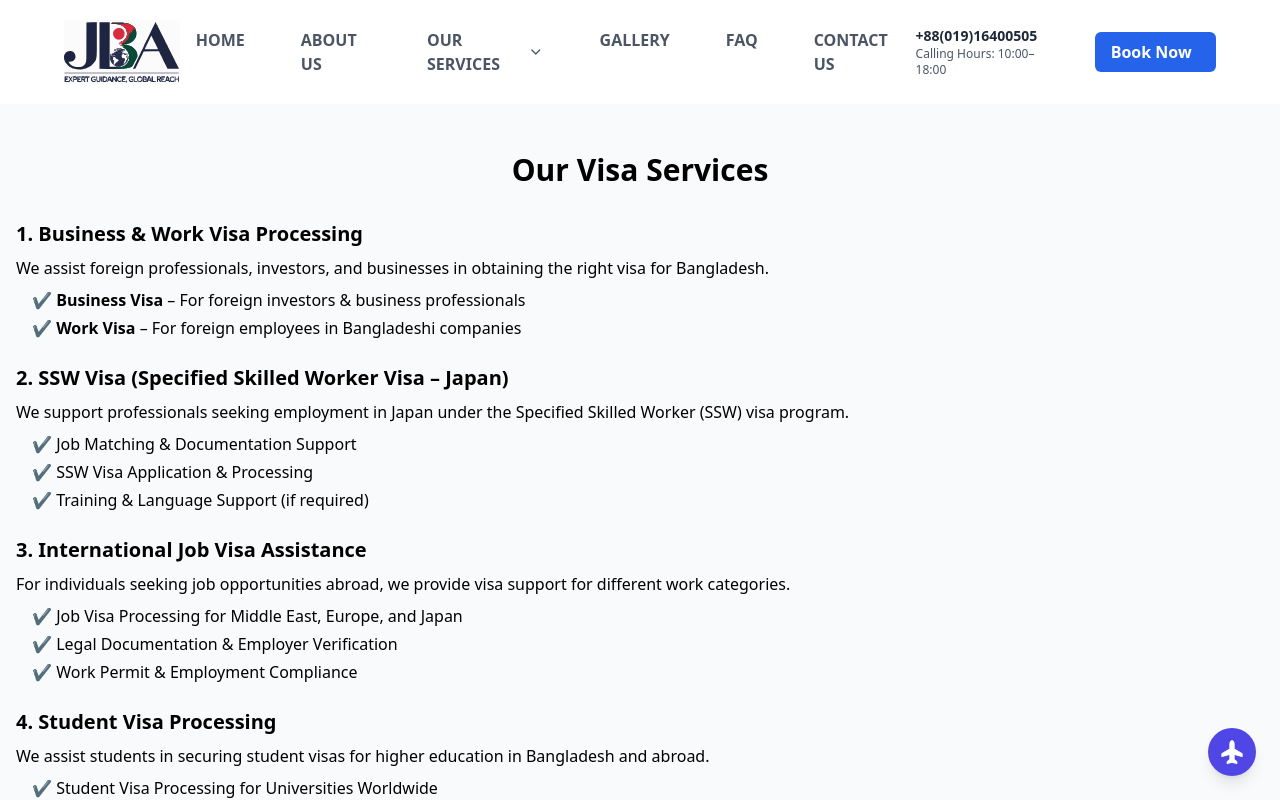
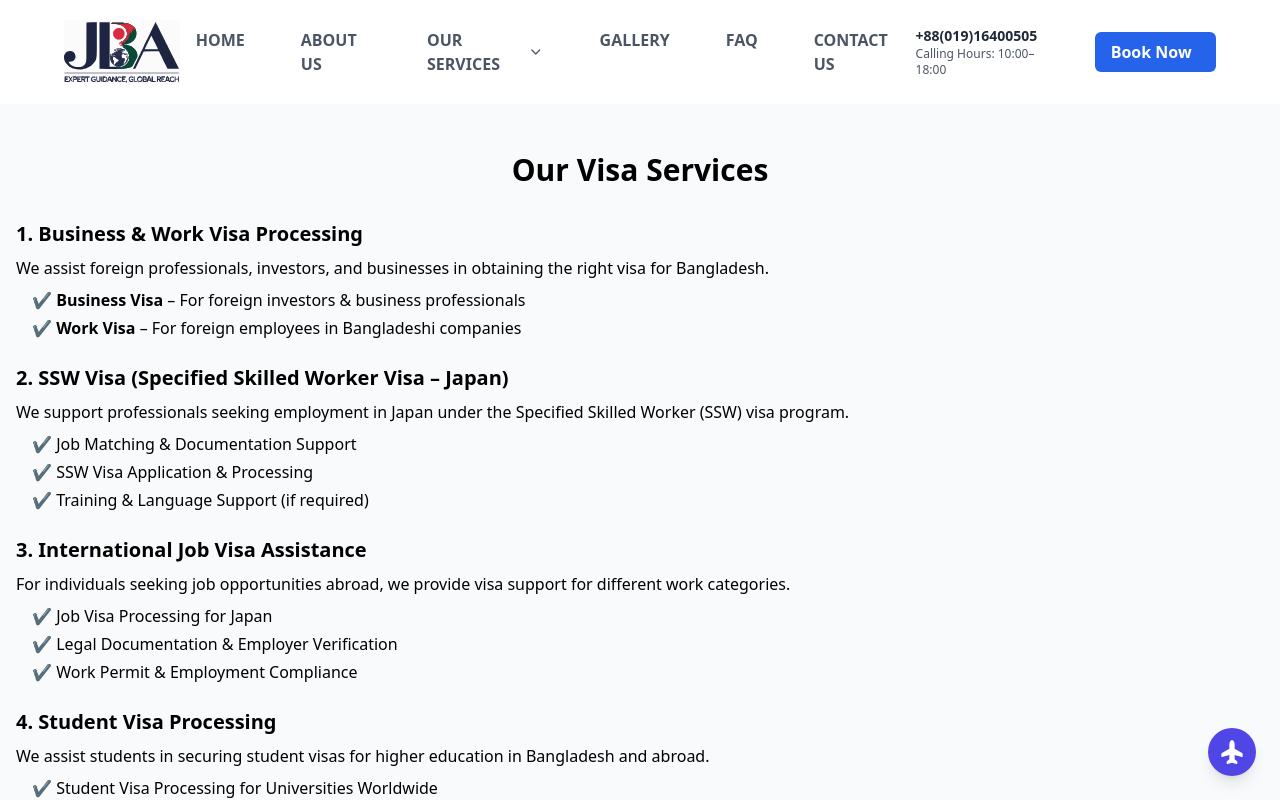
Before and after one commit to SR-Sujon/japanbdadvisory, a React (Create React App) app: page /visa in a window 1280 px wide. Shown: the top 800 px of the page. Built offline with nearby package versions, Linux system fonts and the light colour scheme.

Commit message:
VISA page info corrected

```diff
--- a/public/index.html
+++ b/public/index.html
@@ -20,7 +20,7 @@
   <meta name="twitter:description" content="Expert Guidance, Global Reach" />
   <meta name="twitter:image" content="%PUBLIC_URL%/images/logo.png" />
   <meta name="description" content="Web site created using ReactJS and TailwindCSS" />
-  <link rel="apple-touch-icon" href="%PUBLIC_URL%/logo192.png" />
+  <link rel="apple-touch-icon" href="%PUBLIC_URL%/logo.png" />
   <!--
       manifest.json provides metadata used when your web app is installed on a
       user's mobile device or desktop. See https://developers.google.com/web/fundamentals/web-app-manifest/
--- a/src/sections/Services_VISA.jsx
+++ b/src/sections/Services_VISA.jsx
@@ -40,7 +40,7 @@ const Services_VISA = () => {
             For individuals seeking job opportunities abroad, we provide visa support for different work categories.
           </p>
           <ul className="list-none pl-4 space-y-1">
-            <li>✔️ Job Visa Processing for Middle East, Europe, and Japan</li>
+            <li>✔️ Job Visa Processing for Japan</li>
             <li>✔️ Legal Documentation & Employer Verification</li>
             <li>✔️ Work Permit & Employment Compliance</li>
           </ul>
```
